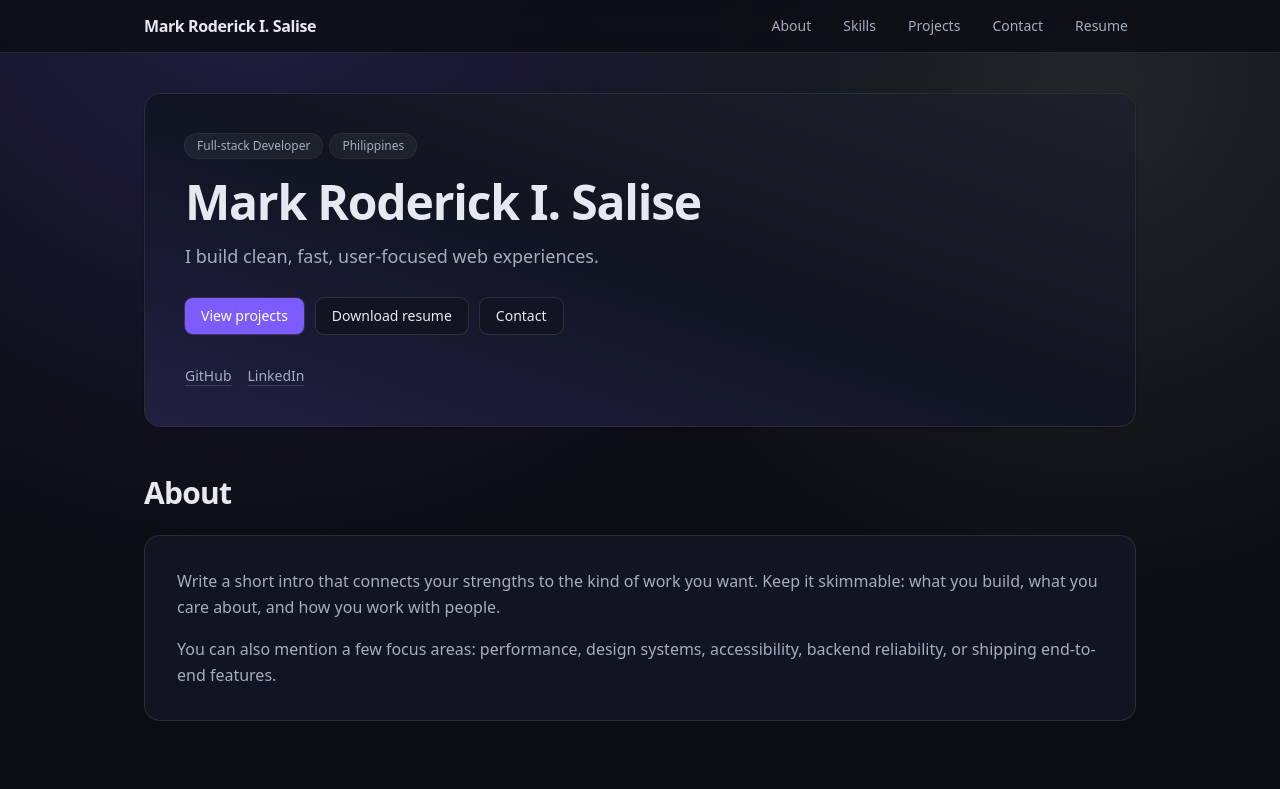
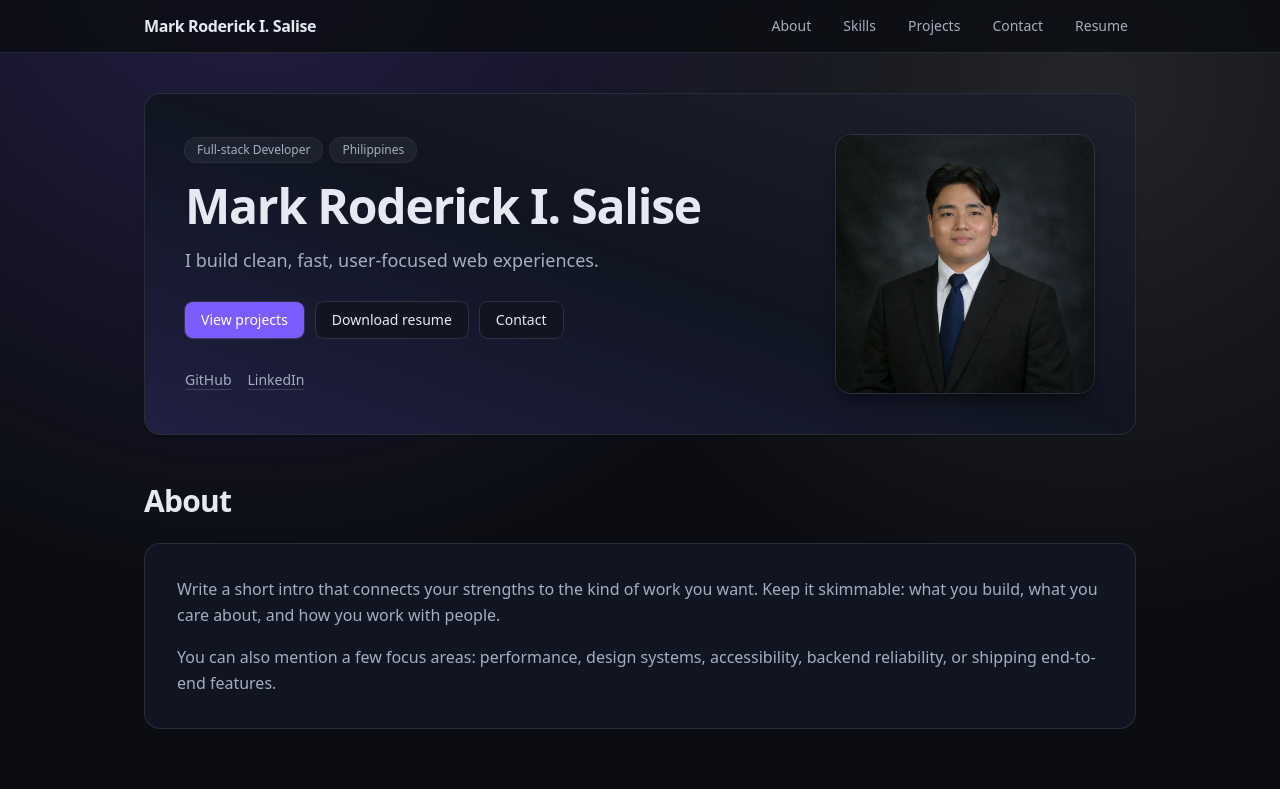
Before and after one commit to Tofuwuuu/PERSONAL-WEBSITE, a Next.js app: page / in a window 1280 px wide. Shown: the top 789 px of the page. Built offline with nearby package versions, Linux system fonts and the light colour scheme; no server answers.

Commit message:
Added my picture

```diff
--- a/components/Hero.tsx
+++ b/components/Hero.tsx
@@ -1,12 +1,15 @@
 import { profile } from "@/content/profile";
 import { ButtonLink } from "@/components/ui/Button";
 import { Badge } from "@/components/ui/Badge";
+import Image from "next/image";
+import profileImage from "@/src/image.png";
 
 export function Hero() {
   return (
     <section className="relative overflow-hidden rounded-2xl border border-white/10 bg-card p-8 shadow-sm shadow-black/30 md:p-10">
       <div className="absolute inset-0 bg-gradient-to-tr from-accent/15 via-transparent to-white/5" />
-      <div className="relative">
+      <div className="relative grid items-center gap-8 md:grid-cols-[1fr_auto]">
+        <div>
           <div className="flex flex-wrap items-center gap-2">
             <Badge>{profile.role}</Badge>
             <Badge>{profile.location}</Badge>
@@ -40,6 +43,15 @@ export function Hero() {
             ))}
           </div>
         </div>
+        <div className="mx-auto w-full max-w-[220px] md:mx-0 md:max-w-[260px]">
+          <Image
+            src={profileImage}
+            alt={`${profile.name} profile picture`}
+            className="aspect-square w-full rounded-2xl border border-white/10 object-cover shadow-lg shadow-black/30"
+            priority
+          />
+        </div>
+      </div>
     </section>
   );
 }
```
Lines whose indentation alone changed are shown as unchanged.
